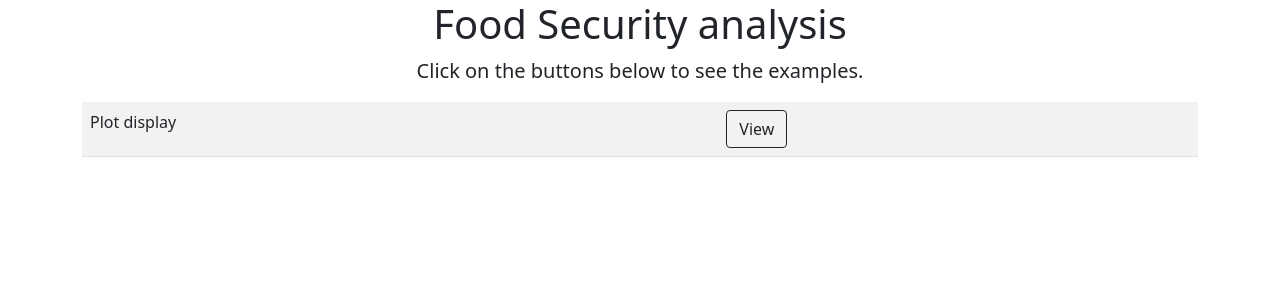
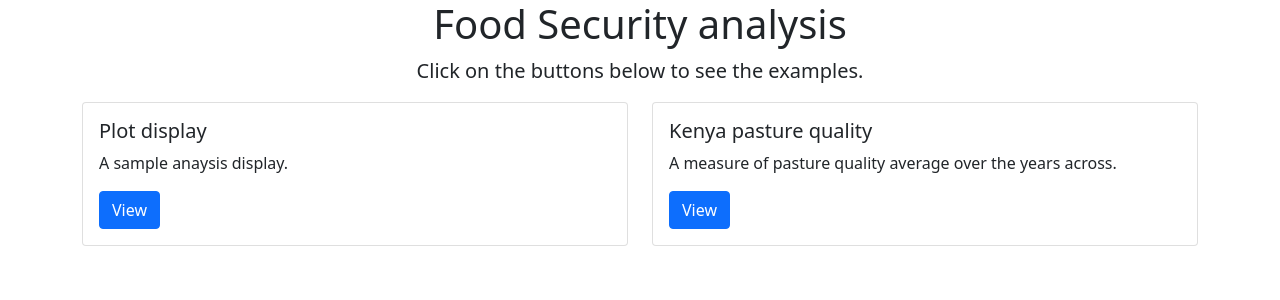
Before and after one commit to MarvinKweyu/FoodSecurity, a Django app: page /draught/ in a window 1280 px wide. Shown: the top 300 px of the page. Run offline with Django 4.2, Linux system fonts and the light colour scheme.

Commit message:
chore: add analysis of pasture across kenya

```diff
--- a/draught/urls.py
+++ b/draught/urls.py
@@ -6,5 +6,6 @@
 
 urlpatterns = [
     path("", views.IndexView.as_view(), name="index"),
-    path("plot1d/$", views.Plot1DView.as_view(), name="plot1d"),
+    path("plot1d/", views.Plot1DView.as_view(), name="plot1d"),
+    path("pasture-quality/", views.KenyanMap.as_view(), name="kenyan_map"),
 ]
--- a/draught/views.py
+++ b/draught/views.py
@@ -23,3 +23,13 @@
         context = super(Plot1DView, self).get_context_data(**kwargs)
         context["plot"] = plots.plot1d()
         return context
+
+
+class KenyanMap(TemplateView):
+    template_name = "plot.html"
+
+    def get_context_data(self, **kwargs):
+        # Call the base implementation first to get a context
+        context = super(KenyanMap, self).get_context_data(**kwargs)
+        context["plot"] = plots.kenyan_map()
+        return context
--- a/templates/index.html
+++ b/templates/index.html
@@ -8,36 +8,27 @@
 </div>
 
 <div class="container">
-  <table class="table table-striped table-hover">
-    <tr class="mb-2">
-      <td>Plot display</td>
-      <td><a class="btn border-none shadow-none btn-outline-dark" href="{% url 'draught:plot1d' %}" role="button">View</a></td>
-    </tr>
-    <!-- <tr>
-      <td>Plot Threes</td>
 
-    </tr>
-    <tr>
-      <td>Plot Four</td>
-
-    </tr>
-    <tr>
-      <td>Plat Five</td>
-
-    </tr>
-    <tr>
-      <td>SANS Iq</td>
-
-    </tr>
-    <tr>
-      <td>Live Plot 2D</td>
-
-    </tr>
-    <tr>
-      <td>3D Scatter</td>
-
-    </tr> -->
-  </table>
+  <div class="row">
+    <div class="col-sm-6">
+      <div class="card">
+        <div class="card-body">
+          <h5 class="card-title">Plot display</h5>
+          <p class="card-text">A sample anaysis display.</p>
+          <a href="{% url 'draught:plot1d' %}" class="btn btn-primary">View</a>
+        </div>
+      </div>
+    </div>
+    <div class="col-sm-6">
+      <div class="card">
+        <div class="card-body">
+          <h5 class="card-title">Kenya pasture quality</h5>
+          <p class="card-text">A measure of pasture quality average over the years across.</p>
+          <a href="{% url 'draught:kenyan_map' %}" class="btn btn-primary">View</a>
+        </div>
+      </div>
+    </div>
+  </div>
 </div>
 
 <!-- /.container -->
--- a/templates/plot.html
+++ b/templates/plot.html
@@ -8,13 +8,13 @@
 {% block content %}
 
 <div class="container">
-  <h1>Sample analysis</h1>
+  <h1 class="text-center">Sample analysis</h1>
   <p class="lead">Here we go...</p>
 </div>
 <!-- /.container -->
 
 <div class="container">
-  <div class="row" style="border: 1px solid black">
+  <div class="row h-100" style="border: 1px solid black">
     {# <div id="plot_container" class="col-md-8 col-md-offset-2">{{plot|safe}}</div>#}
     <div class="col-md-12">{{plot|safe}}</div>
   </div>
```
Also changed, not shown: draught/plots.py (+34 -0 lines), draught/newplot.png (added), 2 other files.
